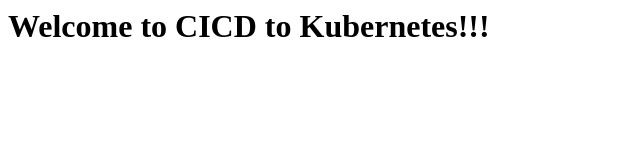
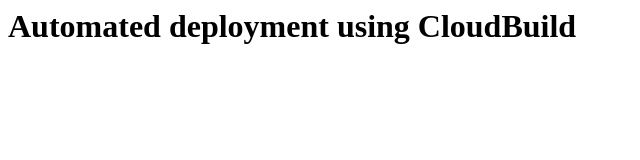
Before and after one commit to srvkumar0345/frontend-code, a plain HTML site: page index.html in a window 1280 px wide. Shown: the whole page, without its empty margins (0-640 px from the left). Drawn offline with Linux system fonts and the light colour scheme.

Commit message:
Update index.html

```diff
--- a/index.html
+++ b/index.html
@@ -1 +1 @@
-<h1> Welcome to CICD to Kubernetes!!!</h1>
+<h1> Automated deployment using CloudBuild </h1>
```
